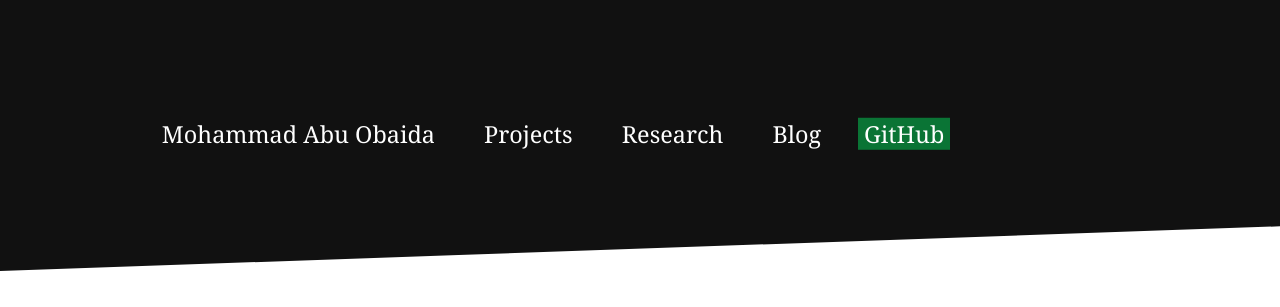
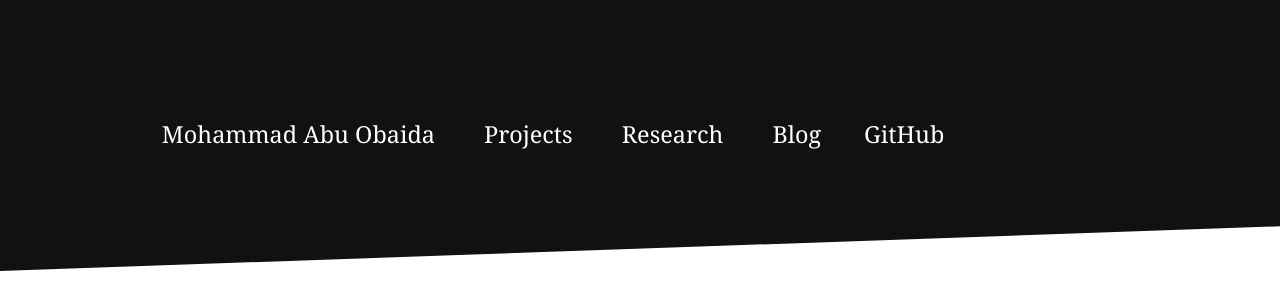
Before and after one commit to summonersRift/summonersrift.github.io, a Jekyll site: the page built from index.html, in a window 1280 px wide. Shown: the top 307 px of the page. Built offline with Jekyll 4.4.1, drawn with Linux system fonts in a browser that asks for light colours; nearby versions of some CDN libraries; the list of posts is cut into pages by our own code.

Commit message:
small color change

```diff
--- a/_includes/header.html
+++ b/_includes/header.html
@@ -10,7 +10,7 @@
                     <a href="{{ link.url | prepend: site.baseurl }}"><span style="font-size: 1.25em;">&nbsp;&nbsp;{{ link.title }}&nbsp;&nbsp;</b></a>
                  </li>
                  {% endfor %}
-                 <li> <a href="https://github.com/summonersrift" target="_blank"><span style="background:#0A7435;font-size:1.25em;">&nbsp;GitHub&nbsp;</span></a></li>
+                 <li> <a href="https://github.com/summonersrift" target="_blank"><span style="font-size:1.25em;">&nbsp;GitHub&nbsp;</span></a></li>
              </ul>
          </nav>
      </div>
```
